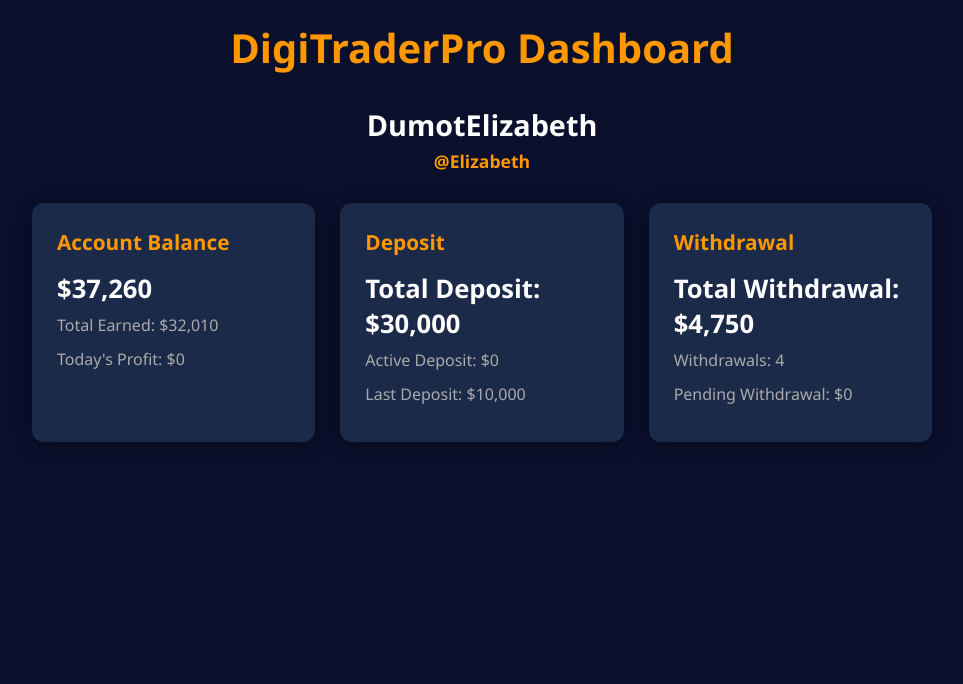
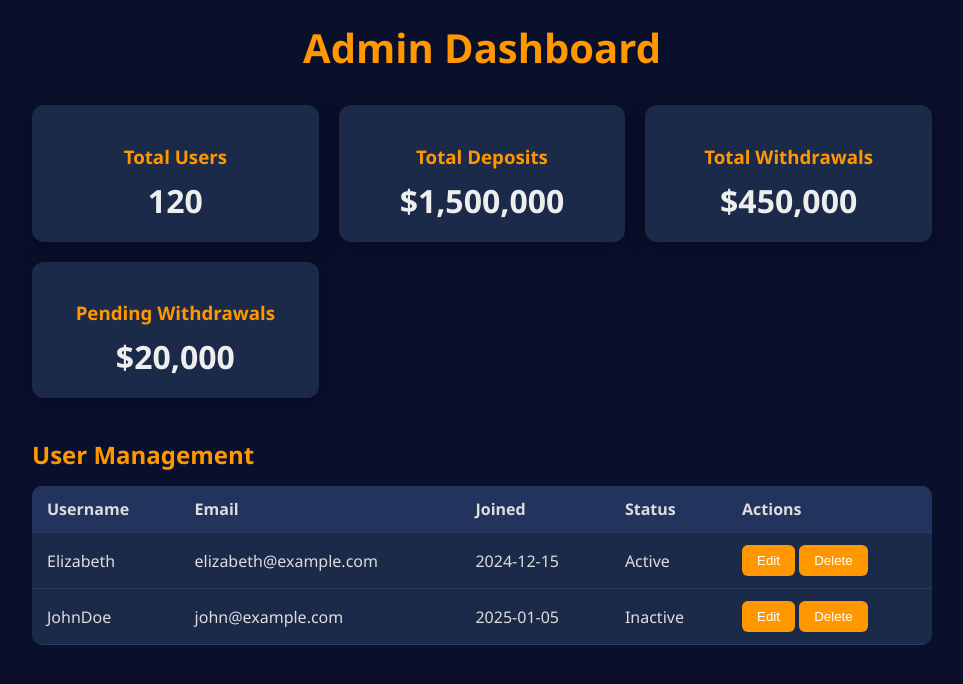
Before and after one commit to digitrad/digitraderpro, a website: page dashboard.html in a window 1280 px wide. Shown: the whole page, without its empty margins (158-1121 px from the left). Drawn offline with Linux system fonts and the light colour scheme.

Commit message:
Update dashboard.html

```diff
--- a/dashboard.html
+++ b/dashboard.html
@@ -3,7 +3,7 @@
 <head>
   <meta charset="UTF-8" />
   <meta name="viewport" content="width=device-width, initial-scale=1" />
-  <title>DigiTraderPro Dashboard</title>
+  <title>DigiTraderPro Admin Dashboard</title>
   <style>
     body {
       font-family: 'Segoe UI', Tahoma, Geneva, Verdana, sans-serif;
@@ -17,91 +17,127 @@
       margin-bottom: 30px;
     }
     header h1 {
+      color: #ff9800;
+      font-size: 2.5rem;
+      margin: 0;
+    }
+    .stats-grid {
+      display: grid;
+      grid-template-columns: repeat(auto-fit, minmax(220px, 1fr));
+      gap: 20px;
+      max-width: 900px;
+      margin: 0 auto 40px auto;
+    }
+    .stat-card {
+      background: #1b2a49;
+      padding: 20px;
+      border-radius: 12px;
+      box-shadow: 0 4px 20px rgba(0,0,0,0.3);
+      text-align: center;
+    }
+    .stat-card h3 {
+      color: #ff9800;
+      margin-bottom: 10px;
+    }
+    .stat-number {
+      font-size: 2rem;
       font-weight: 700;
-      color: #ff9800;
-      margin: 0;
-      font-size: 2.5rem;
     }
-    .user-info {
-      text-align: center;
-      margin-bottom: 30px;
-    }
-    .user-info h2 {
-      margin: 0;
-      font-size: 1.8rem;
-      font-weight: 700;
-      color: #fff;
-    }
-    .user-info p {
-      margin: 5px 0 0 0;
-      color: #ff9800;
-      font-weight: 600;
-      font-size: 1.1rem;
-    }
-    .dashboard-grid {
-      display: grid;
-      grid-template-columns: repeat(auto-fit, minmax(280px, 1fr));
-      gap: 25px;
+    .user-management {
       max-width: 900px;
       margin: 0 auto;
     }
-    .card {
+    .user-management h2 {
+      margin-bottom: 15px;
+      color: #ff9800;
+    }
+    table {
+      width: 100%;
+      border-collapse: collapse;
       background: #1b2a49;
-      border-radius: 12px;
-      padding: 25px;
-      box-shadow: 0 4px 20px rgba(0,0,0,0.3);
+      border-radius: 10px;
+      overflow: hidden;
     }
-    .card h3 {
-      margin-top: 0;
-      font-weight: 600;
-      color: #ff9800;
-      margin-bottom: 15px;
-      font-size: 1.3rem;
+    th, td {
+      padding: 12px 15px;
+      text-align: left;
+      border-bottom: 1px solid #2e3b62;
+      color: #ddd;
     }
-    .stat {
-      font-size: 1.6rem;
-      font-weight: 700;
-      margin-bottom: 8px;
+    th {
+      background-color: #22345d;
+    }
+    tr:hover {
+      background-color: #2e3b62;
+    }
+    button {
+      background-color: #ff9800;
+      border: none;
       color: #fff;
+      padding: 8px 15px;
+      border-radius: 6px;
+      cursor: pointer;
+      transition: background-color 0.3s;
     }
-    .stat-small {
-      font-size: 1rem;
-      color: #aaa;
-      margin-bottom: 12px;
+    button:hover {
+      background-color: #e68900;
     }
   </style>
 </head>
 <body>
   <header>
-    <h1>DigiTraderPro Dashboard</h1>
+    <h1>Admin Dashboard</h1>
   </header>
 
-  <section class="user-info">
-    <h2>DumotElizabeth</h2>
-    <p>@Elizabeth</p>
+  <section class="stats-grid">
+    <div class="stat-card">
+      <h3>Total Users</h3>
+      <div class="stat-number">120</div>
+    </div>
+    <div class="stat-card">
+      <h3>Total Deposits</h3>
+      <div class="stat-number">$1,500,000</div>
+    </div>
+    <div class="stat-card">
+      <h3>Total Withdrawals</h3>
+      <div class="stat-number">$450,000</div>
+    </div>
+    <div class="stat-card">
+      <h3>Pending Withdrawals</h3>
+      <div class="stat-number">$20,000</div>
+    </div>
   </section>
 
-  <section class="dashboard-grid">
-    <div class="card">
-      <h3>Account Balance</h3>
-      <div class="stat">$37,260</div>
-      <div class="stat-small">Total Earned: $32,010</div>
-      <div class="stat-small">Today's Profit: $0</div>
-    </div>
-
-    <div class="card">
-      <h3>Deposit</h3>
-      <div class="stat">Total Deposit: $30,000</div>
-      <div class="stat-small">Active Deposit: $0</div>
-      <div class="stat-small">Last Deposit: $10,000</div>
-    </div>
-
-    <div class="card">
-      <h3>Withdrawal</h3>
-      <div class="stat">Total Withdrawal: $4,750</div>
-      <div class="stat-small">Withdrawals: 4</div>
-      <div class="stat-small">Pending Withdrawal: $0</div>
-    </div>
+  <section class="user-management">
+    <h2>User Management</h2>
+    <table>
+      <thead>
+        <tr>
+          <th>Username</th>
+          <th>Email</th>
+          <th>Joined</th>
+          <th>Status</th>
+          <th>Actions</th>
+        </tr>
+      </thead>
+      <tbody>
+        <tr>
+          <td>Elizabeth</td>
+          <td>elizabeth@example.com</td>
+          <td>2024-12-15</td>
+          <td>Active</td>
+          <td><button>Edit</button> <button>Delete</button></td>
+        </tr>
+        <tr>
+          <td>JohnDoe</td>
+          <td>john@example.com</td>
+          <td>2025-01-05</td>
+          <td>Inactive</td>
+          <td><button>Edit</button> <button>Delete</button></td>
+        </tr>
+        <!-- Add more rows here -->
+      </tbody>
+    </table>
   </section>
 </body>
 </html>
```
